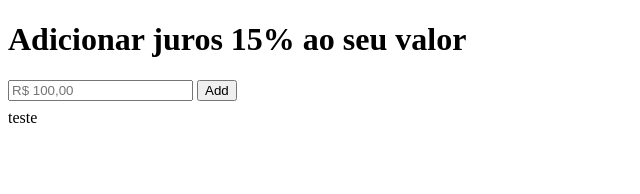
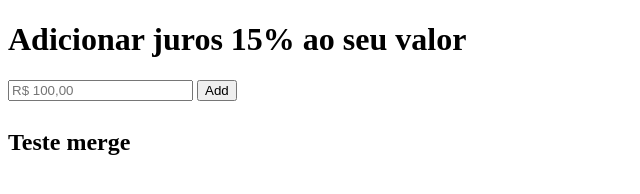
Before and after one commit to hudsonlhMartins/estudo_git_and_github, a plain HTML site: page index.html in a window 1280 px wide. Shown: the whole page, without its empty margins (0-640 px from the left). Drawn offline with Linux system fonts and the light colour scheme.

Commit message:
add h2 teste html

```diff
--- a/index.html
+++ b/index.html
@@ -22,7 +22,7 @@
         </div>
 
         <div>
-            teste
+            <h2>Teste merge</h2>
         </div>
     </div>
 
```
